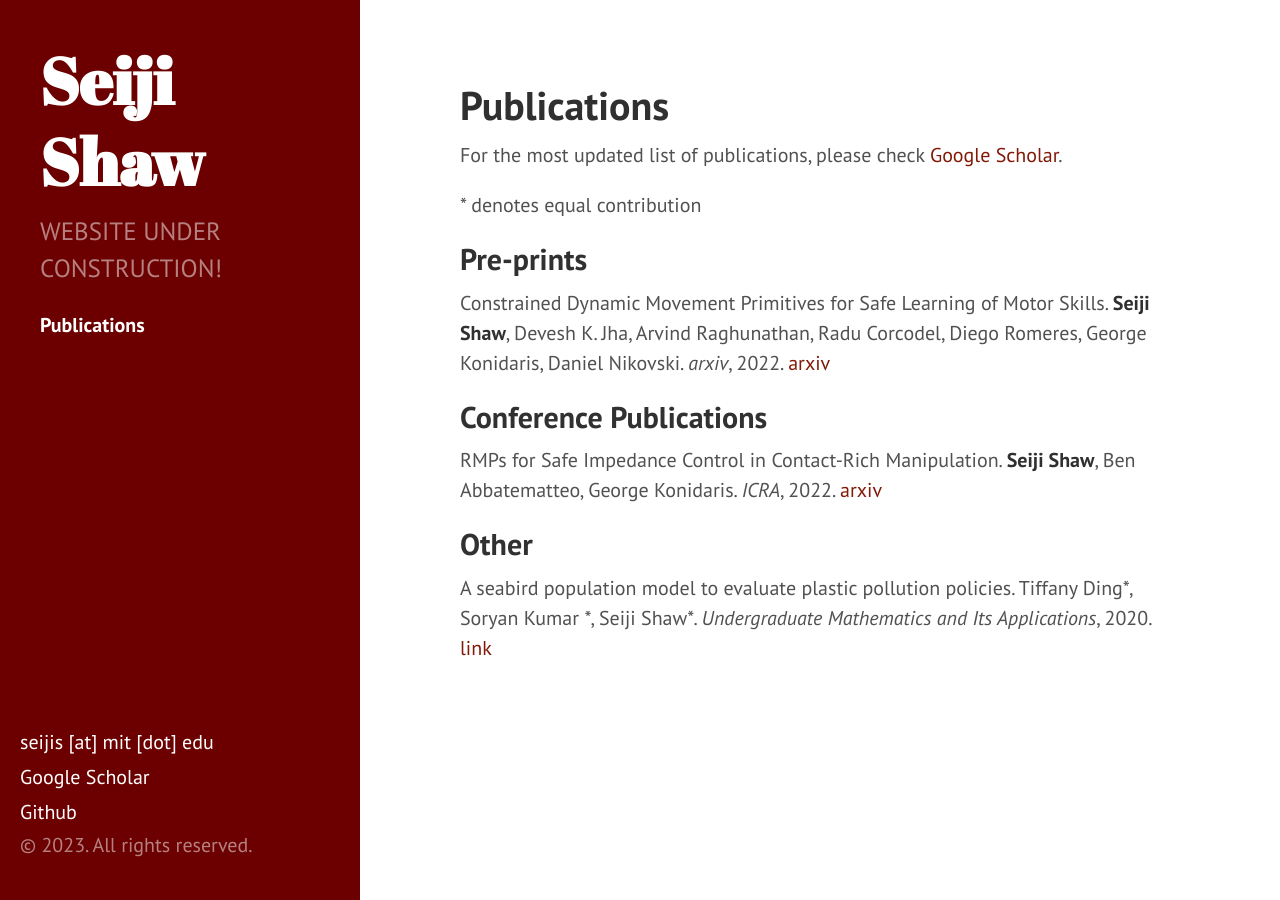
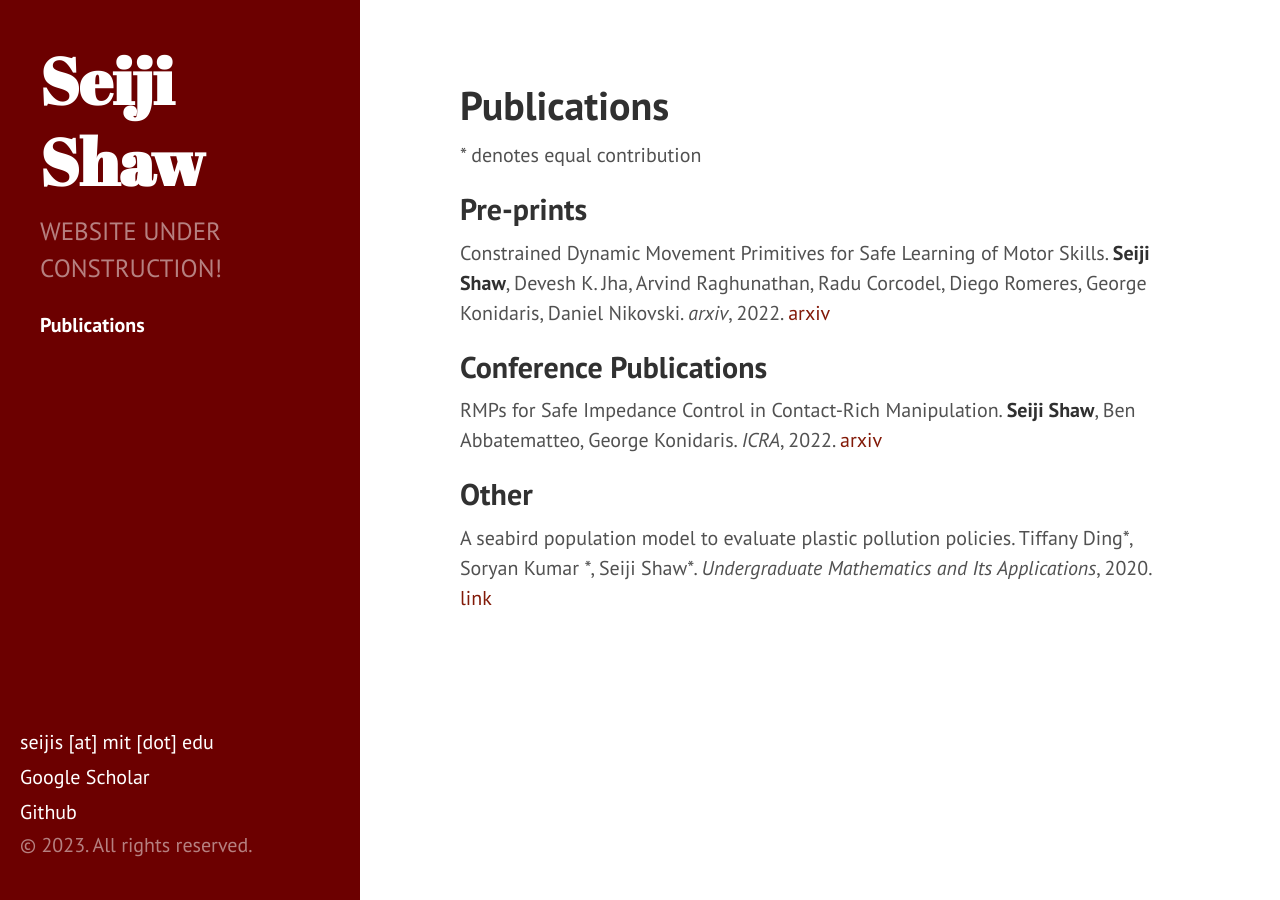
Before and after one commit to sageshoyu/sageshoyu.github.io, a Jekyll site: the page built from docs/publications.md, in a window 1280 px wide. Built offline with Jekyll 4.4.1, drawn with Linux system fonts in a browser that asks for light colours.

Commit message:
remove the snark

```diff
--- a/docs/publications.md
+++ b/docs/publications.md
@@ -2,8 +2,6 @@
 layout: page
 title: Publications
 ---
-For the most updated list of publications, please check [Google Scholar](https://scholar.google.com/citations?user=4ueKhGMAAAAJ&hl=en&oi=ao).
-
 \* denotes equal contribution
 
 ## Pre-prints
```
